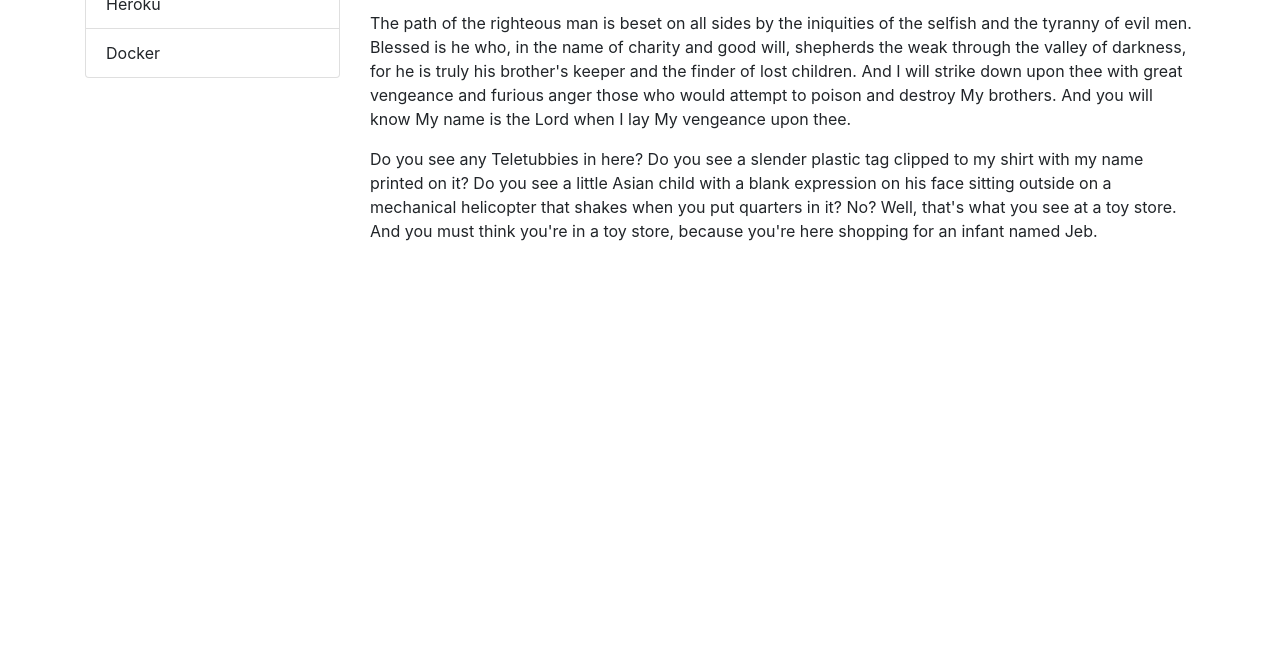
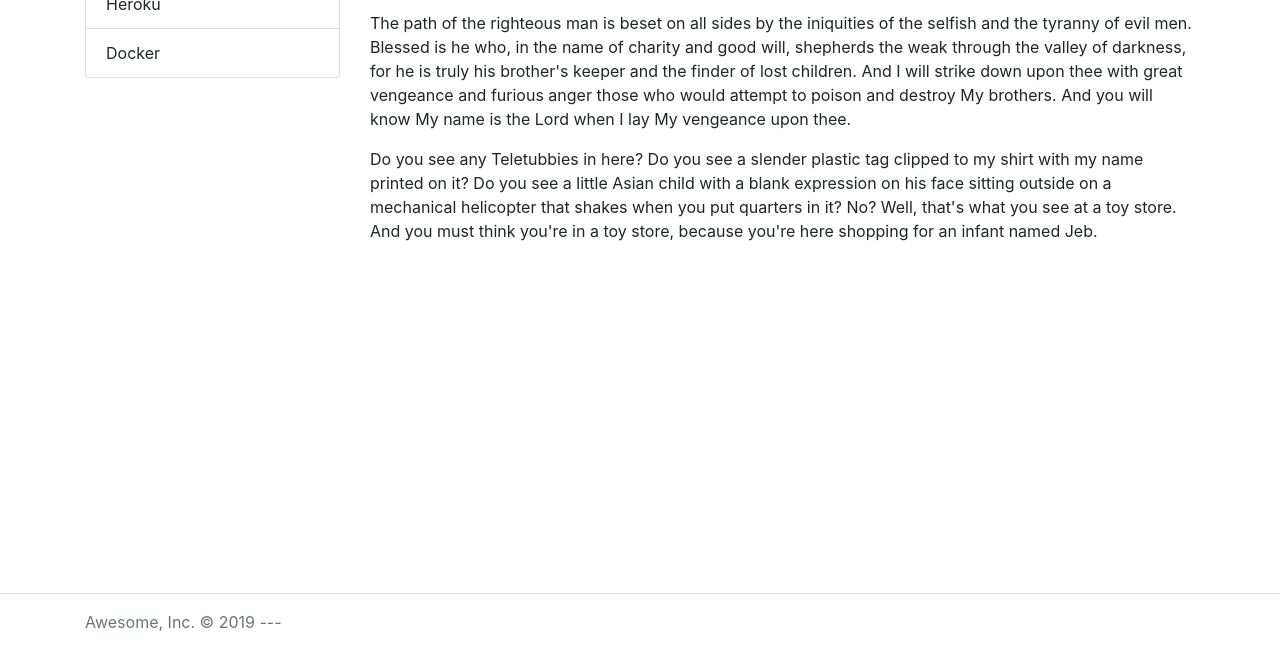
Before and after one commit to paoloumali-sw/training-session-3, a plain HTML site: page index.html in a window 1280 px wide. Shown: the part 150-800 px from the top of the page. Drawn offline with nearby package versions, Linux system fonts and the light colour scheme.

Commit message:
footer with error

```diff
--- a/index.html
+++ b/index.html
@@ -35,6 +35,13 @@
         </div>
     </div>
 
+    <footer class="footer fixed-bottom">
+        <hr>
+        <div class="container pb-3">
+            <span class="text-muted">Awesome, Inc. &copy; 2019 ---</span>
+        </div>
+    </footer>
+
     <link rel="stylesheet" href="https://stackpath.bootstrapcdn.com/bootstrap/4.4.1/css/bootstrap.min.css" integrity="sha384-Vkoo8x4CGsO3+Hhxv8T/Q5PaXtkKtu6ug5TOeNV6gBiFeWPGFN9MuhOf23Q9Ifjh" crossorigin="anonymous">
 
     <script src="https://code.jquery.com/jquery-3.4.1.slim.min.js" integrity="sha384-J6qa4849blE2+poT4WnyKhv5vZF5SrPo0iEjwBvKU7imGFAV0wwj1yYfoRSJoZ+n" crossorigin="anonymous"></script>
```
